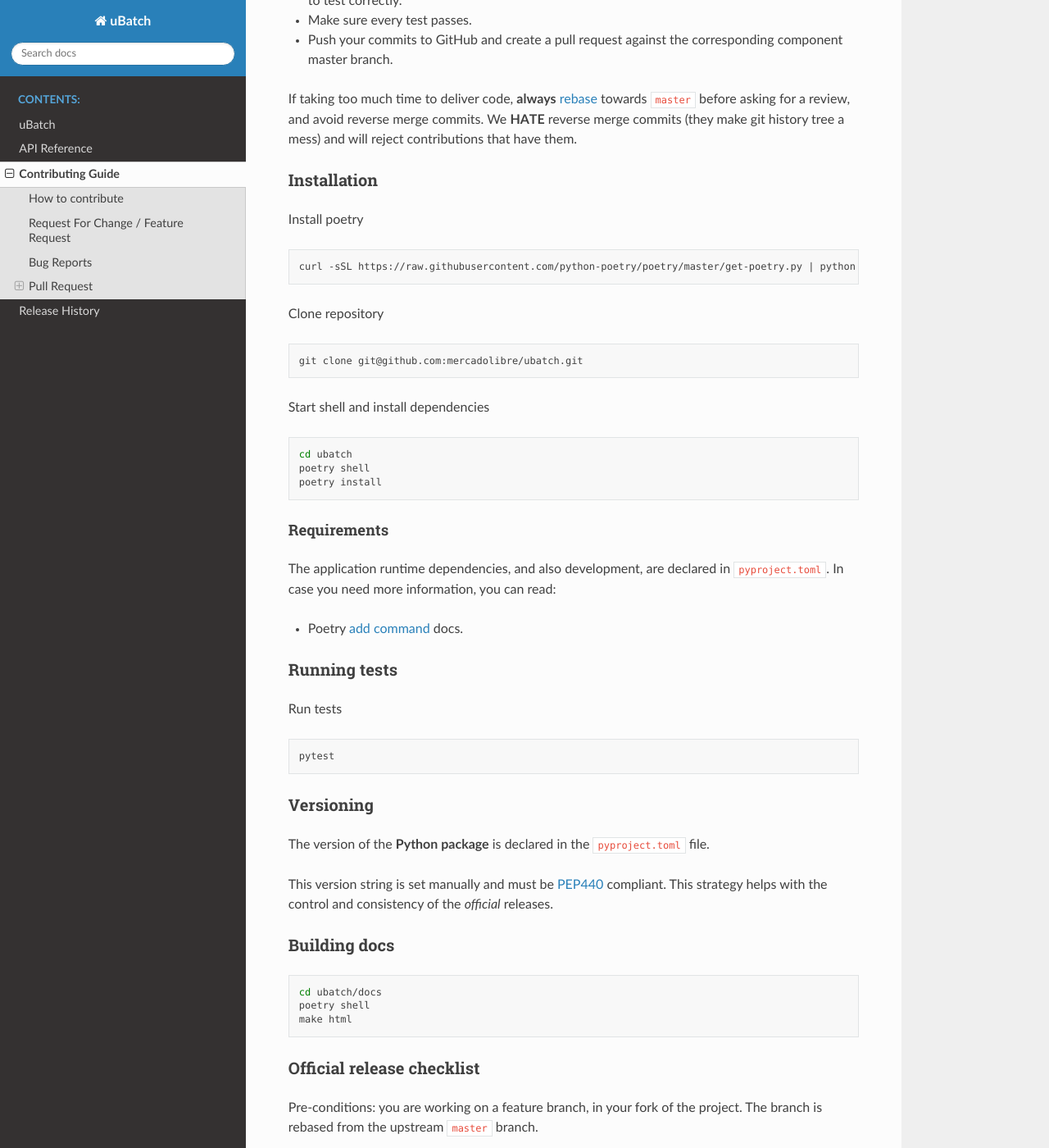
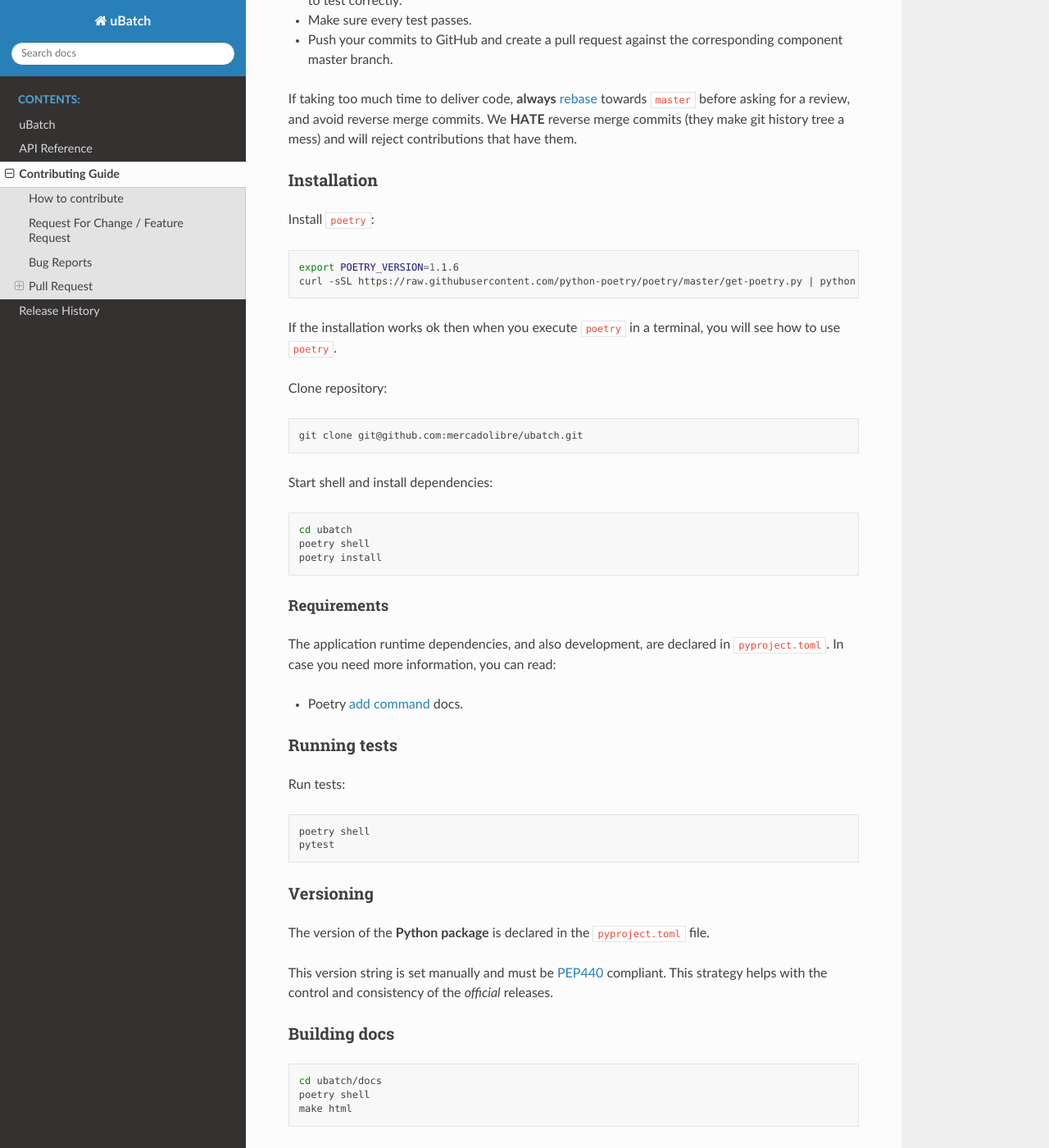
Before and after one commit to mercadolibre/ubatch, a Sphinx documentation site: the page built from docs/CONTRIBUTING.md, in a window 1280 px wide and 1400 px high, scrolled down 1838 px. Shown: the whole window at 82% size. Built offline with Sphinx 7.4.7 and the Read the Docs theme 2.0.0, drawn with Linux system fonts in a browser that asks for light colours.

Commit message:
doc: remove tests in README and improce CONTRIBUTING

````diff
--- a/docs/CONTRIBUTING.md
+++ b/docs/CONTRIBUTING.md
@@ -71,19 +71,22 @@
 
 ### Installation
 
-Install poetry
+Install `poetry`:
 
 ```bash
+export POETRY_VERSION=1.1.6
 curl -sSL https://raw.githubusercontent.com/python-poetry/poetry/master/get-poetry.py | python -
 ```
 
-Clone repository
+If the installation works ok then when you execute `poetry` in a terminal, you will see how to use `poetry`.
+
+Clone repository:
 
 ```bash
 git clone git@github.com:mercadolibre/ubatch.git
 ```
 
-Start shell and install dependencies
+Start shell and install dependencies:
 
 ```bash
 cd ubatch
@@ -99,9 +102,10 @@
 
 ### Running tests
 
-Run tests
+Run tests:
 
 ```bash
+poetry shell
 pytest
 ```
 
````
Also changed, not shown: docs/README.md (+1 -12 lines).
